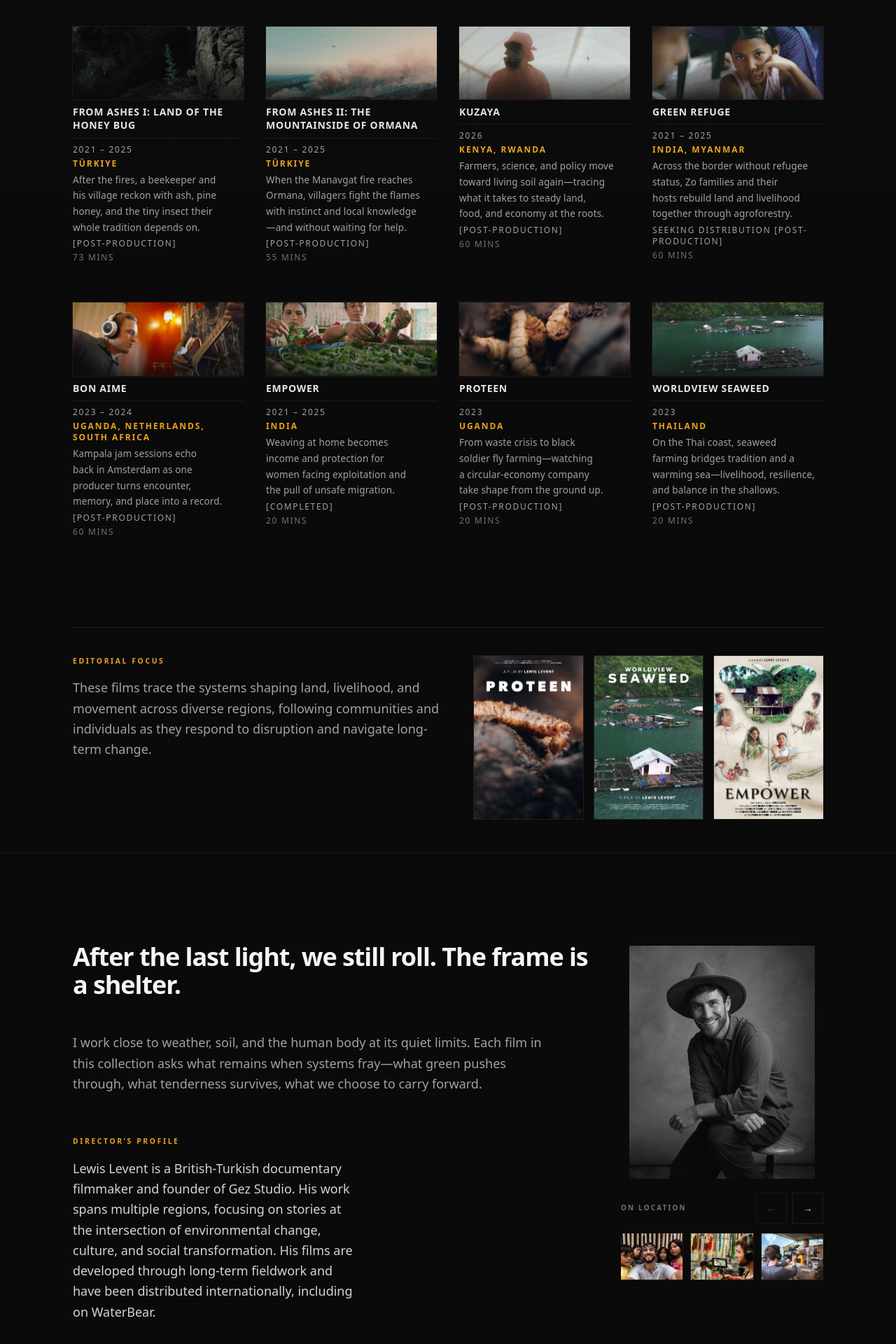
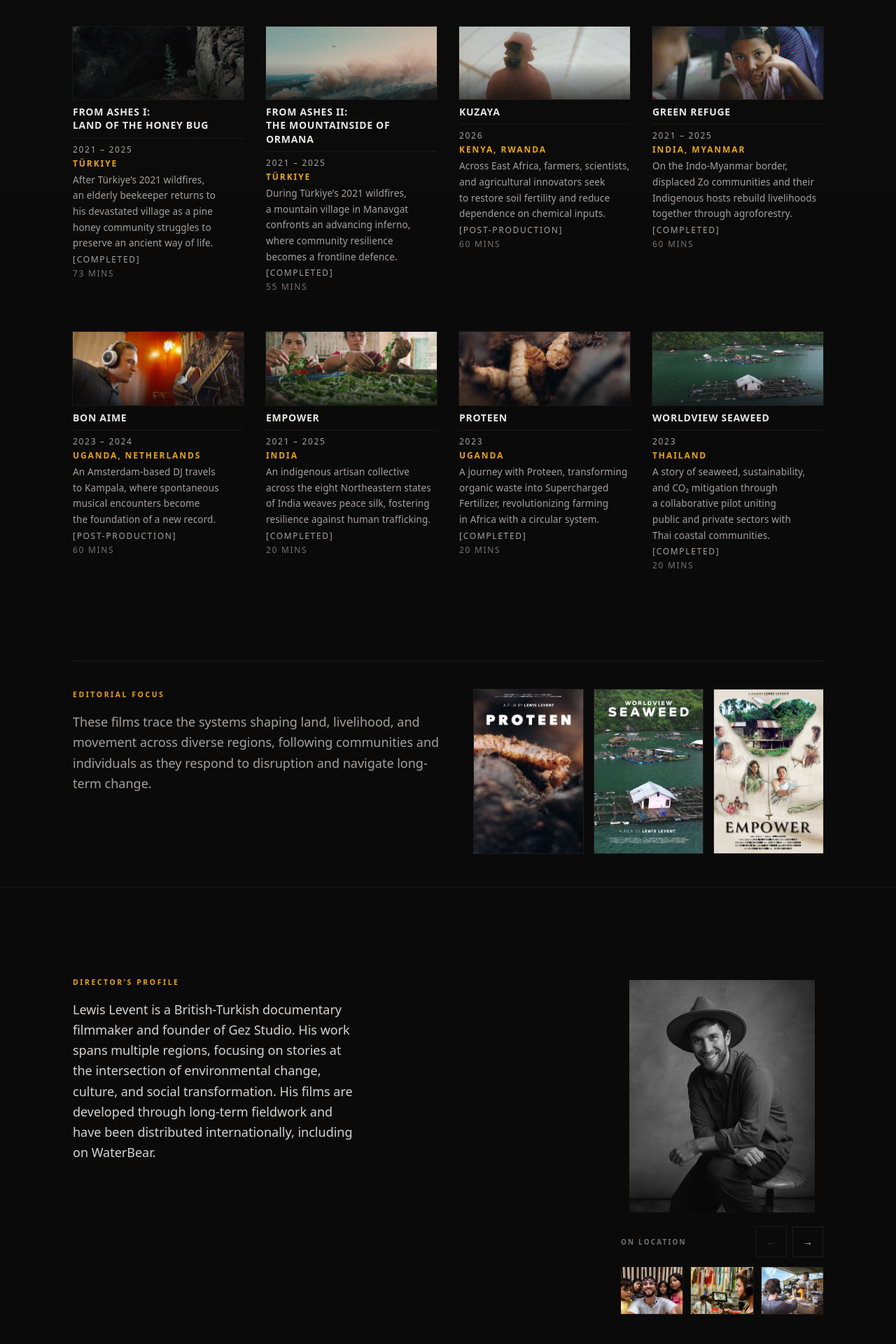
Before and after one commit to thegezmek/lewislevent, a Next.js app: page / in a window 1280 px wide. Shown: the part 526-2446 px from the top of the page at 70% size. Built offline with nearby package versions, Linux system fonts and the light colour scheme; a web font is replaced by a local one.

Commit message:
initial lewis levent site

```diff
--- a/src/app/page.tsx
+++ b/src/app/page.tsx
@@ -136,6 +136,20 @@ function chunkFilms<T>(items: T[], size: number): T[][] {
   return blocks;
 }
 
+function CollectionCardTitle({ title }: { title: string }) {
+  const colon = title.indexOf(":");
+  if (colon === -1) {
+    return title;
+  }
+  return (
+    <>
+      {title.slice(0, colon + 1)}
+      <br />
+      {title.slice(colon + 1).trim()}
+    </>
+  );
+}
+
 export default function Home() {
   return (
     <div id="top" className="relative min-h-screen bg-[#0a0a0a] text-[#e8e4df]">
@@ -161,7 +175,6 @@ export default function Home() {
           className="scroll-mt-[5.5rem] bg-[#0a0a0a] sm:scroll-mt-24"
         >
           <div className="mx-auto max-w-6xl px-4 py-12 sm:px-6 sm:py-16 md:px-10 md:py-20">
-            <div className="flex flex-col gap-4 md:flex-row md:items-end md:justify-between">
             <div>
               <p className="text-[0.65rem] font-semibold uppercase tracking-[0.25em] text-stone-500">
                 Collection story
@@ -169,11 +182,6 @@ export default function Home() {
               <h2 className="mt-3 text-2xl font-bold uppercase leading-[1.18] tracking-[-0.03em] text-white antialiased sm:text-3xl md:text-4xl md:leading-[1.15] md:tracking-[-0.035em] lg:text-[2.5rem] lg:tracking-[-0.04em]">
                 Collection Overview
               </h2>
-              </div>
-              <p className="max-w-md text-sm leading-relaxed text-stone-500 sm:text-base">
-                Eight works—features and shorts—shot with a single temperament:
-                listen first, intervene rarely.
-              </p>
             </div>
 
             <div className="mt-10 md:mt-12">
@@ -216,7 +224,7 @@ export default function Home() {
                               <div className="pointer-events-none absolute inset-0 bg-gradient-to-t from-[#0a0a0a]/75 via-transparent to-[#0a0a0a]/10 opacity-90 transition duration-500 group-hover:opacity-80" />
                             </div>
                             <h3 className="mt-2 text-sm font-semibold uppercase leading-snug tracking-[0.05em] text-stone-200 transition duration-300 group-hover:text-[#e9a31a] sm:text-base md:mt-2 md:text-sm">
-                              {project.shortTitle}
+                              <CollectionCardTitle title={project.shortTitle} />
                             </h3>
                             <div className="mt-2 flex flex-col gap-1 border-t border-stone-800/60 pt-2 text-xs text-stone-500 sm:text-[0.8125rem] md:mt-2 md:gap-1 md:pt-2">
                               <p className="text-xs font-medium uppercase tracking-[0.12em] text-stone-400 sm:tracking-[0.13em] md:tracking-[0.14em]">
@@ -316,25 +324,13 @@ export default function Home() {
           className="scroll-mt-[5.5rem] border-t border-stone-900/80 bg-[#0a0a0a]/95 sm:scroll-mt-24"
         >
           <div className="mx-auto max-w-6xl px-4 py-16 sm:px-6 sm:py-20 md:px-10 md:py-32">
-            <div className="grid gap-10 lg:grid-cols-[minmax(0,0.72fr)_minmax(0,0.28fr)] lg:items-start lg:gap-10">
-              <div>
-                <h2 className="max-w-3xl text-2xl font-semibold tracking-[-0.03em] text-stone-100 sm:text-3xl md:text-4xl">
-                  After the last light, we still roll. The frame is a shelter.
-                </h2>
-                <div className="mt-12 max-w-2xl space-y-6 text-base leading-relaxed text-stone-400 md:text-lg">
-                  <p>
-                    I work close to weather, soil, and the human body at its
-                    quiet limits. Each film in this collection asks what remains
-                    when systems fray—what green pushes through, what tenderness
-                    survives, what we choose to carry forward.
-                  </p>
-                </div>
-
-                <section className="mt-10 pt-2 md:mt-12 md:pt-3">
+            <div className="grid min-w-0 gap-8 sm:gap-10 md:grid-cols-[minmax(0,1fr)_minmax(0,13rem)] md:items-start md:gap-x-8 lg:grid-cols-[minmax(0,0.72fr)_minmax(0,0.28fr)] lg:items-start lg:gap-10">
+              <div className="min-w-0">
+                <section>
                   <p className="mb-4 text-[0.65rem] font-semibold uppercase tracking-[0.25em] text-[#e9a31a]">
                     Director’s Profile
                   </p>
-                  <p className="max-w-2xl lg:max-w-[40ch] text-base leading-relaxed text-stone-300 md:text-lg">
+                  <p className="max-w-2xl text-base leading-relaxed text-stone-300 md:text-lg lg:max-w-[40ch]">
                     Lewis Levent is a British-Turkish documentary filmmaker and
                     founder of Gez Studio. His work spans multiple regions,
                     focusing on stories at the intersection of environmental
@@ -345,14 +341,14 @@ export default function Home() {
                 </section>
               </div>
 
-              <aside className="w-full lg:justify-self-end lg:pt-1">
-                <figure className="relative aspect-[4/5] overflow-hidden bg-stone-950 lg:aspect-[4/4.6]">
+              <aside className="min-w-0 w-full md:justify-self-end md:pt-0.5 lg:pt-1">
+                <figure className="relative aspect-[4/5] w-full overflow-hidden bg-stone-950 md:aspect-[3/4] md:mx-0 lg:aspect-[4/4.6]">
                   <Image
                     src={DIRECTOR_PROFILE_IMAGE}
                     alt="Portrait of Lewis Levent"
                     fill
                     className="object-contain"
-                    sizes="(min-width: 1024px) 30vw, 100vw"
+                    sizes="(min-width: 1024px) 30vw, (min-width: 768px) 16rem, 100vw"
                   />
                 </figure>
                 <DirectorGallery
--- a/src/components/DirectorGallery.tsx
+++ b/src/components/DirectorGallery.tsx
@@ -132,20 +132,23 @@ export function DirectorGallery({
     updateScrollState();
   };
 
+  const compactItemClass =
+    "w-[calc(100cqw-0.25rem)] max-w-[11rem] shrink-0 snap-start sm:max-w-[12rem] md:max-w-[18rem] lg:w-[calc((100%-1.5rem)/3)] lg:min-w-[calc((100%-1.5rem)/3)] lg:max-w-none";
+
   return (
-    <section className={compact ? "mt-5" : "mt-12 md:mt-14"}>
-      <div className="flex items-center justify-between gap-4">
-        <p className="text-[0.62rem] font-semibold uppercase tracking-[0.22em] text-stone-500">
+    <section className={compact ? "mt-4 min-w-0 md:mt-5" : "mt-12 min-w-0 md:mt-14"}>
+      <div className="flex min-w-0 items-center justify-between gap-3 sm:gap-4">
+        <p className="min-w-0 truncate text-[0.58rem] font-semibold uppercase tracking-[0.22em] text-stone-500 md:text-[0.62rem]">
           {title}
         </p>
-        <div className="flex shrink-0 items-center gap-2">
+        <div className="flex shrink-0 items-center gap-1.5 md:gap-2">
           <button
             type="button"
             onClick={() => scrollByPage("left")}
             disabled={!canScrollLeft}
             aria-label="Scroll gallery left"
             className={`tap-target inline-flex items-center justify-center border border-stone-800/80 text-sm text-stone-300 transition hover:border-stone-600 hover:text-stone-100 disabled:cursor-not-allowed disabled:border-stone-900 disabled:text-stone-700 ${
-              compact ? "h-11 w-11" : "h-11 w-11 md:h-9 md:w-9"
+              compact ? "h-9 w-9 md:h-11 md:w-11" : "h-11 w-11 md:h-9 md:w-9"
             }`}
           >
             ←
@@ -156,7 +159,7 @@ export function DirectorGallery({
             disabled={!canScrollRight}
             aria-label="Scroll gallery right"
             className={`tap-target inline-flex items-center justify-center border border-stone-800/80 text-sm text-stone-300 transition hover:border-stone-600 hover:text-stone-100 disabled:cursor-not-allowed disabled:border-stone-900 disabled:text-stone-700 ${
-              compact ? "h-11 w-11" : "h-11 w-11 md:h-9 md:w-9"
+              compact ? "h-9 w-9 md:h-11 md:w-11" : "h-11 w-11 md:h-9 md:w-9"
             }`}
           >
             →
@@ -164,7 +167,9 @@ export function DirectorGallery({
         </div>
       </div>
 
-      <div className={compact ? "relative mt-3.5" : "relative mt-5"}>
+      <div
+        className={`min-w-0 ${compact ? "relative mt-3.5 @container/director-profile" : "relative mt-5"}`}
+      >
         <div
           ref={trackRef}
           onScroll={updateScrollState}
@@ -173,13 +178,13 @@ export function DirectorGallery({
           onMouseUp={handleDragEnd}
           onMouseLeave={handleDragEnd}
           onDragStart={(event) => event.preventDefault()}
-          className={`overflow-x-auto overscroll-x-contain pb-2 [-ms-overflow-style:none] [scrollbar-width:none] [touch-action:pan-x] [&::-webkit-scrollbar]:hidden ${
+          className={`min-w-0 overflow-x-auto overscroll-x-contain pb-2 [-ms-overflow-style:none] [scrollbar-width:none] [touch-action:pan-x] [&::-webkit-scrollbar]:hidden ${
             isDragging ? "cursor-grabbing select-none" : "cursor-grab"
           }`}
         >
           <ul
             className={`flex snap-x snap-mandatory ${
-              compact ? "gap-2.5 md:gap-3" : "gap-3 md:gap-4"
+              compact ? "gap-2 md:gap-2.5 lg:gap-3" : "gap-3 md:gap-4"
             }`}
           >
             {images.map((image, index) => (
@@ -187,8 +192,8 @@ export function DirectorGallery({
                 key={image}
                 className={
                   compact
-                    ? "w-[74vw] min-w-[14rem] max-w-[18rem] snap-start md:w-[calc((100%-1.5rem)/3)] md:min-w-[calc((100%-1.5rem)/3)] md:max-w-none"
-                    : "w-[78vw] min-w-[15rem] max-w-[19rem] snap-start md:w-[22rem] md:min-w-[22rem] md:max-w-[22rem]"
+                    ? compactItemClass
+                    : "w-[min(78vw,100%)] max-w-[19rem] shrink-0 snap-start sm:max-w-[17rem] md:w-[22rem] md:max-w-[22rem]"
                 }
               >
                 <button
@@ -197,7 +202,11 @@ export function DirectorGallery({
                   aria-label={`View director on location photo ${index + 1} full screen`}
                   className="group tap-target block w-full min-h-0 text-left"
                 >
-                  <figure className="relative aspect-[4/3] overflow-hidden bg-stone-950 ring-1 ring-stone-800/70 transition-[box-shadow,ring-color] duration-500 group-hover:ring-[#e9a31a]/35">
+                  <figure
+                    className={`relative aspect-[4/3] overflow-hidden bg-stone-950 ring-1 ring-stone-800/70 transition-[box-shadow,ring-color] duration-500 group-hover:ring-[#e9a31a]/35${
+                      compact ? " max-md:aspect-[3/2]" : ""
+                    }`}
+                  >
                     <Image
                       src={image}
                       alt={`Director on location ${index + 1}`}
@@ -206,8 +215,8 @@ export function DirectorGallery({
                       className="object-cover transition duration-[1.1s] ease-out group-hover:scale-[1.04] group-hover:brightness-[1.08]"
                       sizes={
                         compact
-                          ? "(min-width: 768px) 12vw, 74vw"
-                          : "(min-width: 768px) 22rem, 78vw"
+                          ? "(min-width: 1024px) 12vw, (min-width: 768px) 50vw, 11rem"
+                          : "(min-width: 768px) 22rem, min(78vw, 100%)"
                       }
                     />
                   </figure>
--- a/src/data/projects.ts
+++ b/src/data/projects.ts
@@ -43,14 +43,14 @@ export const projects: Project[] = [
     title: "From Ashes Part I: Land of the Honey Bug",
     shortTitle: "From Ashes I: Land of the Honey Bug",
     yearLabel: "2021 – 2025",
-    status: "post-production",
-    statusLabel: "[Post-Production]",
+    status: "completed",
+    statusLabel: "[Completed]",
     runtime: "73 mins",
     synopsis:
       "Two months after the 2021 wildfires, an elderly beekeeper returns to Muğla—ash, pine honey, and the honey bug at the heart of a tradition in flux.",
     country: "Türkiye",
     logline:
-      "After the fires, a beekeeper and his village reckon with ash, pine honey, and the tiny insect their whole tradition depends on.",
+      "After Türkiye’s 2021 wildfires, an elderly beekeeper returns to his devastated village as a pine honey community struggles to preserve an ancient way of life.",
     spriteIndex: 0,
     coverImage: "/covers/from-ashes-i-cover.png",
     stillImages: [
@@ -85,7 +85,7 @@ export const projects: Project[] = [
       { label: "Country", value: "Türkiye" },
       { label: "Language", value: "Turkish, English" },
       { label: "Runtime", value: "73 mins" },
-      { label: "Status", value: "Post-Production" },
+      { label: "Status", value: "Completed" },
     ],
   },
   {
@@ -93,14 +93,14 @@ export const projects: Project[] = [
     title: "From Ashes Part II: The Mountainside of Ormana",
     shortTitle: "From Ashes II: The Mountainside of Ormana",
     yearLabel: "2021 – 2025",
-    status: "post-production",
-    statusLabel: "[Post-Production]",
+    status: "completed",
+    statusLabel: "[Completed]",
     runtime: "55 mins",
     synopsis:
       "Summer 2021: the Manavgat fire bears down on Ormana—residents face the flames with local knowledge and community action when support is out of reach.",
     country: "Türkiye",
     logline:
-      "When the Manavgat fire reaches Ormana, villagers fight the flames with instinct and local knowledge—and without waiting for help.",
+      "During Türkiye’s 2021 wildfires, a mountain village in Manavgat confronts an advancing inferno, where community resilience becomes a frontline defence.",
     spriteIndex: 1,
     coverImage: "/covers/from-ashes-ii-cover.png",
     stillImages: [
@@ -135,7 +135,7 @@ export const projects: Project[] = [
       { label: "Country", value: "Türkiye" },
       { label: "Language", value: "Turkish, English" },
       { label: "Runtime", value: "55 mins" },
-      { label: "Status", value: "Post-Production" },
+      { label: "Status", value: "Completed" },
     ],
   },
   {
@@ -150,7 +150,7 @@ export const projects: Project[] = [
       "In Kenya, soil health and policy converge as farmers, scientists, and institutions turn back toward biological balance—and what it costs to rebuild stability at its source.",
     country: "Kenya, Rwanda",
     logline:
-      "Farmers, science, and policy move toward living soil again—tracing what it takes to steady land, food, and economy at the roots.",
+      "Across East Africa, farmers, scientists, and agricultural innovators seek to restore soil fertility and reduce dependence on chemical inputs.",
     spriteIndex: 2,
     coverImage: "/covers/kuzaya-cover.png",
     stillImages: [
@@ -192,14 +192,14 @@ export const projects: Project[] = [
     title: "Green Refuge",
     shortTitle: "Green Refuge",
     yearLabel: "2021 – 2025",
-    status: "post-production",
-    statusLabel: "Seeking distribution [Post-Production]",
+    status: "completed",
+    statusLabel: "[Completed]",
     runtime: "60 mins",
     synopsis:
       "Zo communities cross from Myanmar into Northeast India without refugee status; a community-led agroforestry effort ties displaced and host peoples to the land—and to each other.",
     country: "India, Myanmar",
     logline:
-      "Across the border without refugee status, Zo families and their hosts rebuild land and livelihood together through agroforestry.",
+      "On the Indo-Myanmar border, displaced Zo communities and their Indigenous hosts rebuild livelihoods together through agroforestry.",
     spriteIndex: 3,
     coverImage: "/stills/green-refuge/still-01.png",
     stillImages: [
@@ -231,7 +231,7 @@ export const projects: Project[] = [
         value: "English, Burmese, Mizo, Manipuri",
       },
       { label: "Runtime", value: "60 mins" },
-      { label: "Status", value: "Post-Production" },
+      { label: "Status", value: "Completed" },
     ],
   },
   {
@@ -244,9 +244,9 @@ export const projects: Project[] = [
     runtime: "60 mins",
     synopsis:
       "An Amsterdam DJ-producer lands in Kampala; sessions with a hip-hop collective become memory, then a record—improvisation, solitude, and sound between places.",
-    country: "Uganda, Netherlands, South Africa",
+    country: "Uganda, Netherlands",
     logline:
-      "Kampala jam sessions echo back in Amsterdam as one producer turns encounter, memory, and place into a record.",
+      "An Amsterdam-based DJ travels to Kampala, where spontaneous musical encounters become the foundation of a new record.",
     spriteIndex: 4,
     coverImage: "/covers/bon-aime-cover.png",
     stillImages: [
@@ -273,7 +273,7 @@ export const projects: Project[] = [
       { label: "Year", value: "2023–2024" },
       {
         label: "Country",
-        value: "Uganda, Netherlands, South Africa",
+        value: "Uganda, Netherlands",
       },
       { label: "Language", value: "English, Lugandan" },
       { label: "Status", value: "Post-Production" },
@@ -291,7 +291,7 @@ export const projects: Project[] = [
       "In Northeast India, a community-led weaving initiative with Impulse NGO Network turns traditional knowledge into income—and a buffer against trafficking and unsafe migration.",
     country: "India",
     logline:
-      "Weaving at home becomes income and protection for women facing exploitation and the pull of unsafe migration.",
+      "An indigenous artisan collective across the eight Northeastern states of India weaves peace silk, fostering resilience against human trafficking.",
     spriteIndex: 5,
     coverImage: "/covers/empower-cover.png",
     posterImage: "/posters/empower-poster.png",
@@ -323,7 +323,7 @@ export const projects: Project[] = [
         value: "English, Hindi, Burmese",
       },
       { label: "Runtime", value: "20 mins" },
-      { label: "Status", value: "Complete" },
+      { label: "Status", value: "Completed" },
     ],
   },
   {
@@ -331,14 +331,14 @@ export const projects: Project[] = [
     title: "Proteen",
     shortTitle: "Proteen",
     yearLabel: "2023",
-    status: "post-production",
-    statusLabel: "[Post-Production]",
+    status: "completed",
+    statusLabel: "[Completed]",
     runtime: "20 mins",
     synopsis:
       "Black soldier fly farming turns organic waste into feed and fertilizer—Proteen’s early days, circular economy, and rethinking waste, food, and opportunity in Uganda.",
     country: "Uganda",
     logline:
-      "From waste crisis to black soldier fly farming—watching a circular-economy company take shape from the ground up.",
+      "A journey with Proteen, transforming organic waste into Supercharged Fertilizer, revolutionizing farming in Africa with a circular system.",
     spriteIndex: 6,
     coverImage: "/covers/proteen-cover.png",
     posterImage: "/posters/proteen-poster.png",
@@ -368,7 +368,7 @@ export const projects: Project[] = [
       { label: "Language", value: "English" },
       { label: "Partners", value: "Marula Proteen Ltd" },
       { label: "Runtime", value: "20 mins" },
-      { label: "Status", value: "Post-Production" },
+      { label: "Status", value: "Completed" },
     ],
   },
   {
@@ -376,14 +376,14 @@ export const projects: Project[] = [
     title: "Worldview Seaweed",
     shortTitle: "Worldview Seaweed",
     yearLabel: "2023",
-    status: "post-production",
-    statusLabel: "[Post-Production]",
+    status: "completed",
+    statusLabel: "[Completed]",
     runtime: "20 mins",
     synopsis:
       "Coastal Thailand: seaweed farming, the Worldview Climate Foundation, and communities balancing tradition with a changing ocean—and what cultivation means for livelihoods and ecology.",
     country: "Thailand",
     logline:
-      "On the Thai coast, seaweed farming bridges tradition and a warming sea—livelihood, resilience, and balance in the shallows.",
+      "A story of seaweed, sustainability, and CO₂ mitigation through a collaborative pilot uniting public and private sectors with Thai coastal communities.",
     spriteIndex: 7,
     coverImage: "/covers/worldview-seaweed-cover.png",
     posterImage: "/posters/worldview-seaweed-poster.png",
@@ -405,7 +405,7 @@ export const projects: Project[] = [
     ],
     credits: [
       { label: "Director–Editor", value: "Lewis Levent" },
-      { label: "Producer", value: "Dr Arne Fjortoft" },
+      { label: "Producer", value: "Dr Arne Fjørtoft" },
       { label: "Executive Producer", value: "Julian Oliver" },
       { label: "Production Company", value: "Gez Studio" },
       { label: "Year", value: "2023" },
@@ -415,7 +415,7 @@ export const projects: Project[] = [
         label: "Partners",
         value: "Worldview International Foundation",
       },
-      { label: "Status", value: "Post-Production" },
+      { label: "Status", value: "Completed" },
     ],
   },
 ];
```
Also changed, not shown: src/app/projects/[slug]/page.tsx (+0 -8 lines), public/covers/kuzaya-cover.png. Lines whose indentation alone changed are shown as unchanged.
